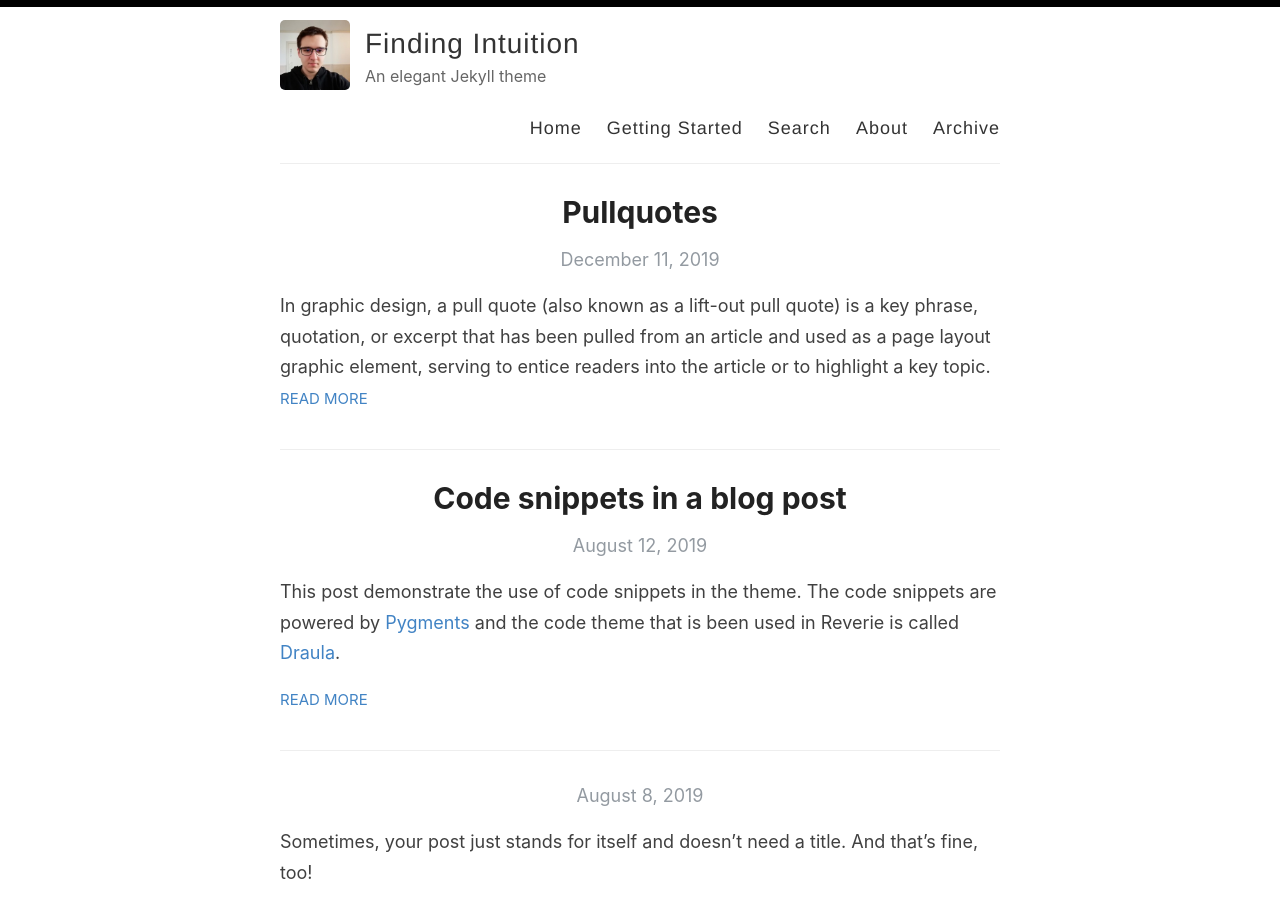
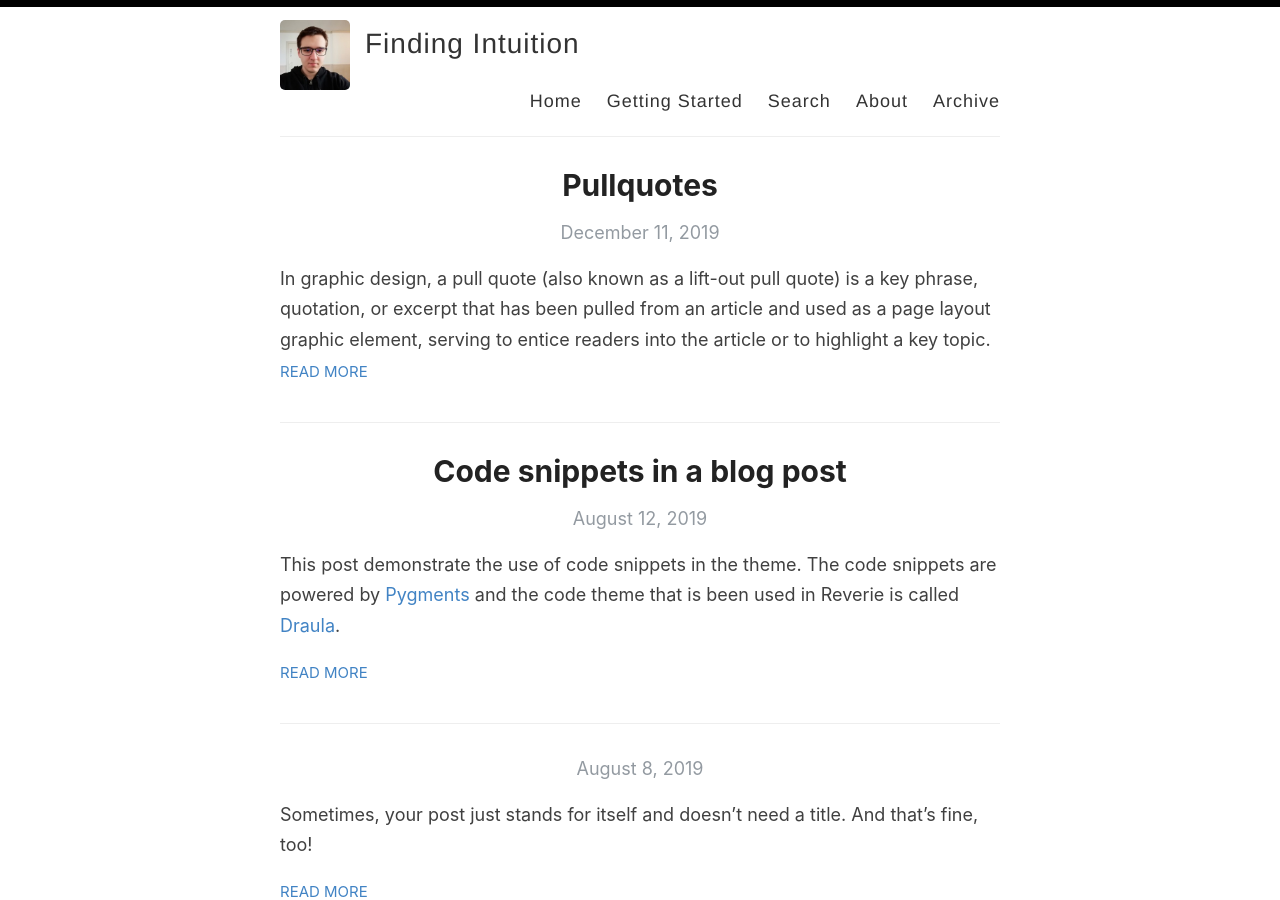
Before and after one commit to hermanzdosilovic/finding-intuition, a Jekyll site: the page built from index.html, in a window 1280 px wide and 900 px high. Built offline with Jekyll 4.4.1, drawn with Linux system fonts in a browser that asks for light colours; the list of posts is cut into pages by our own code; part of the change alters nothing that is shown.

Commit message:
Update config.

```diff
--- a/_config.yml
+++ b/_config.yml
@@ -9,7 +9,7 @@ name: Finding Intuition
 author: Filip Karlo Došilović
 
 # Short bio or description (displayed in the header)
-description: An elegant Jekyll theme
+description:
 
 # URL of your avatar or profile pic (you could use your GitHub profile pic)
 avatar: /images/profile-picture.jpeg
@@ -47,8 +47,8 @@ google_analytics:
 
 # Your website URL (e.g. http://amitmerchant1990.github.io or http://www.amitmerchant.com)
 # Used for Sitemap.xml and your RSS feed
-url:
-enforce_ssl:
+url: https://filipk.dosilovic.com/finding-intuition/
+enforce_ssl: https://filipk.dosilovic.com/finding-intuition/
 
 # If you're hosting your site at a Project repository on GitHub pages
 # (http://yourusername.github.io/repository-name)
```
